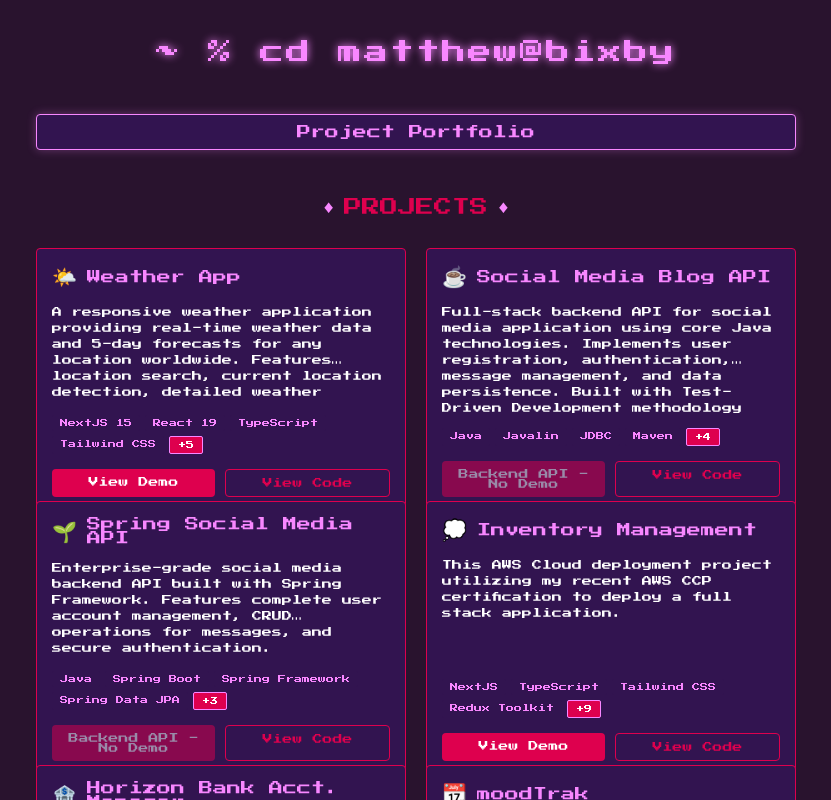
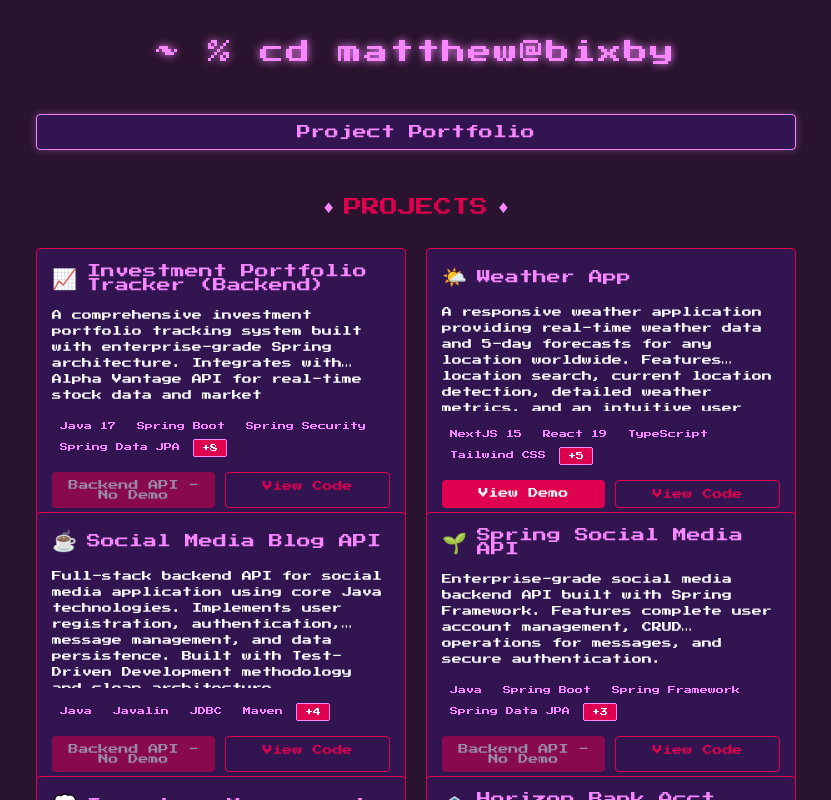
Before and after one commit to mattbixby123/bixbyPortfolio, a React (Vite) app: page /portfolio in a window 1280 px wide. Shown: the whole page, without its empty margins (224-1055 px from the left). Built offline with nearby package versions, Linux system fonts and the light colour scheme.

Commit message:
Update RetroPortfolio component

```diff
--- a/src/client/components/RetroPortfolio.jsx
+++ b/src/client/components/RetroPortfolio.jsx
@@ -83,6 +83,14 @@ const RetroPortfolio = () => {
       technologies: ["NextJS 15", "React 19", "TypeScript", "Tailwind CSS", "TanStack React Query", "Jotai", "Axios", "OpenWeatherMap API", "date-fns"],
       link: "https://weather-91eymv0ih-matthew-bixbys-projects.vercel.app/",
       code: "https://github.com/mattbixby123/weather-app"
+    },
+    {
+      title: "Investment Portfolio Tracker (Backend)",
+      emoji: "📈",
+      description: "A comprehensive investment portfolio tracking system built with enterprise-grade Spring architecture. Integrates with Alpha Vantage API for real-time stock data and market information. Features secure user authentication with JWT tokens, portfolio management, investment tracking, and robust data persistence. Includes comprehensive test coverage for controller and service layers using modern testing practices.",
+      technologies: ["Java 17", "Spring Boot", "Spring Security", "Spring Data JPA", "PostgreSQL", "JWT Authentication", "Flyway Migration", "Alpha Vantage API", "Maven", "JUnit 5", "Testcontainers", "Lombok"],
+      link: null,
+      code: "https://github.com/mattbixby123/portfolio-tracker-backend"
     }
   ];
 
```
